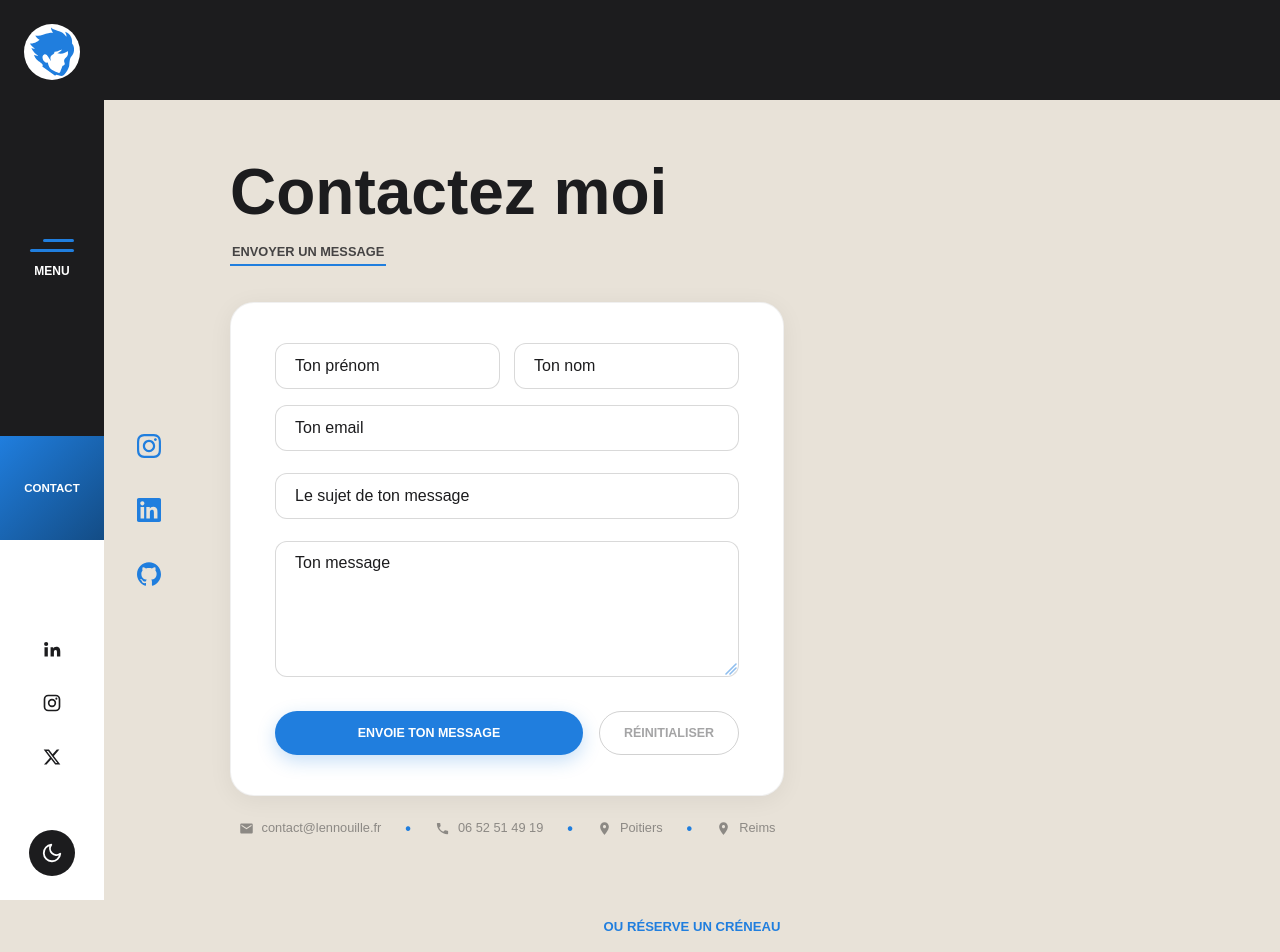
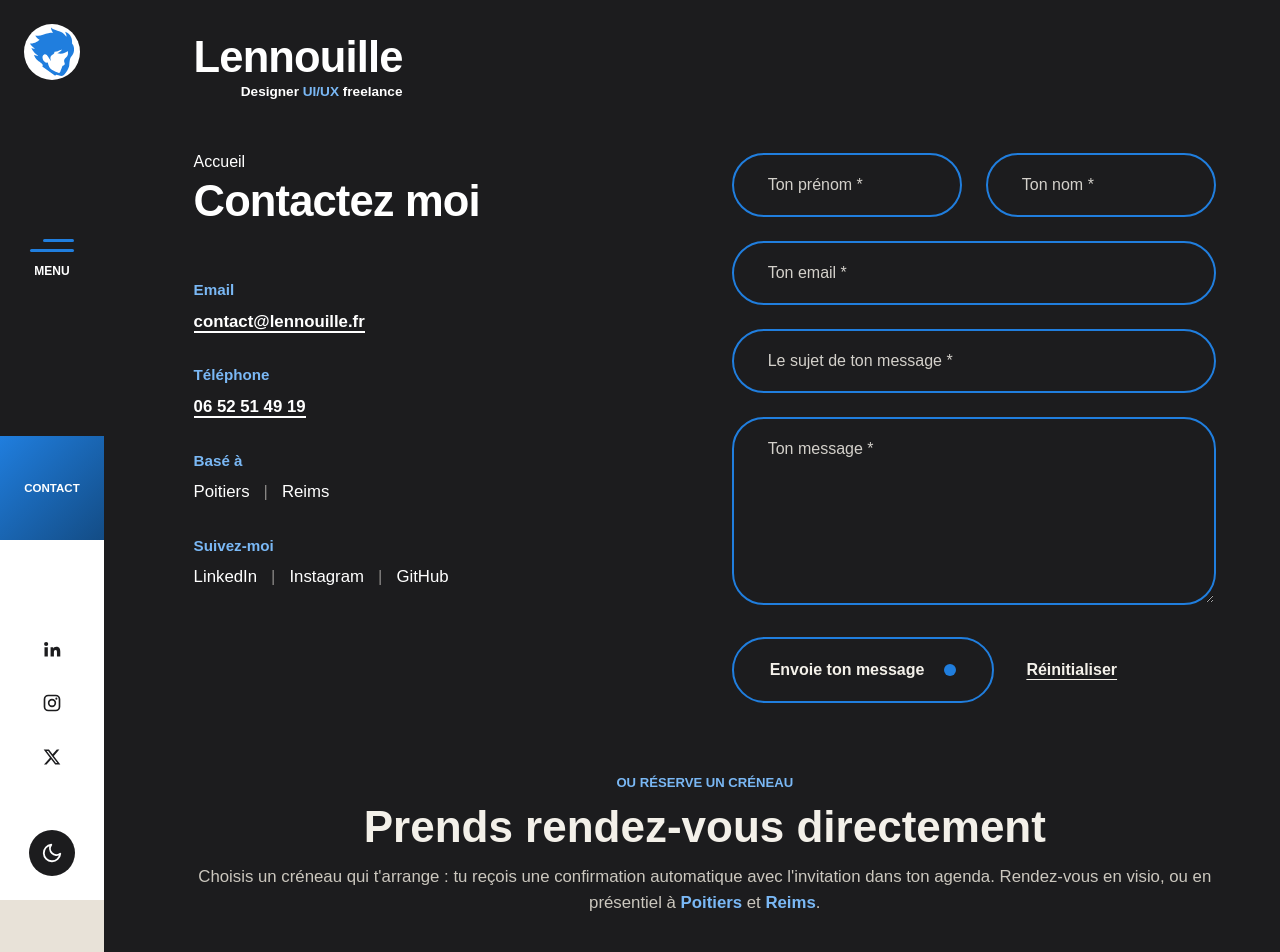
Before and after one commit to LeVraiLennouille/levrailennouille.github.io, a Jekyll site: the page built from contact.html, in a window 1280 px wide. Shown: the top 952 px of the page. Built offline with Jekyll 4.4.1, drawn with Linux system fonts in a browser that asks for light colours; nearby versions of some CDN libraries; some web fonts are replaced.

Commit message:
Contact page

```diff
--- a/contact.html
+++ b/contact.html
@@ -62,77 +62,69 @@ description: "Prêt à transformer votre idée en expérience digitale mémorabl
     <main class="Contact">
         {% include header.html %}
         <div class="ContactLayout">
-            <nav class="SocialSidebar" aria-label="Réseaux sociaux">
-                <a href="https://instagram.com/lennouille.fr/" target="_blank" aria-label="Instagram">
-                    <svg viewBox="0 0 24 24" xmlns="http://www.w3.org/2000/svg">
-                        <path d="M12 2.163c3.204 0 3.584.012 4.85.07 3.252.148 4.771 1.691 4.919 4.919.058 1.265.069 1.645.069 4.849 0 3.205-.012 3.584-.069 4.849-.149 3.225-1.664 4.771-4.919 4.919-1.266.058-1.644.07-4.85.07-3.204 0-3.584-.012-4.849-.07-3.26-.149-4.771-1.699-4.919-4.92-.058-1.265-.07-1.644-.07-4.849 0-3.204.013-3.583.07-4.849.149-3.227 1.664-4.771 4.919-4.919 1.266-.057 1.645-.069 4.849-.069zm0-2.163c-3.259 0-3.667.014-4.947.072-4.358.2-6.78 2.618-6.98 6.98-.059 1.281-.073 1.689-.073 4.948 0 3.259.014 3.668.072 4.948.2 4.358 2.618 6.78 6.98 6.98 1.281.058 1.689.072 4.948.072 3.259 0 3.668-.014 4.948-.072 4.354-.2 6.782-2.618 6.979-6.98.059-1.28.073-1.689.073-4.948 0-3.259-.014-3.667-.072-4.947-.196-4.354-2.617-6.78-6.979-6.98-1.281-.059-1.69-.073-4.949-.073zm0 5.838c-3.403 0-6.162 2.759-6.162 6.162s2.759 6.163 6.162 6.163 6.162-2.759 6.162-6.163c0-3.403-2.759-6.162-6.162-6.162zm0 10.162c-2.209 0-4-1.79-4-4 0-2.209 1.791-4 4-4s4 1.791 4 4c0 2.21-1.791 4-4 4zm6.406-11.845c-.796 0-1.441.645-1.441 1.44s.645 1.44 1.441 1.44c.795 0 1.439-.645 1.439-1.44s-.644-1.44-1.439-1.44z"/>
-                    </svg>
-                </a>
-                <a href="https://linkedin.com/in/Lennouille/" target="_blank" aria-label="LinkedIn">
-                    <svg viewBox="0 0 24 24" xmlns="http://www.w3.org/2000/svg">
-                        <path d="M20.447 20.452h-3.554v-5.569c0-1.328-.027-3.037-1.852-3.037-1.853 0-2.136 1.445-2.136 2.939v5.667H9.351V9h3.414v1.561h.046c.477-.9 1.637-1.85 3.37-1.85 3.601 0 4.267 2.37 4.267 5.455v6.286zM5.337 7.433c-1.144 0-2.063-.926-2.063-2.065 0-1.138.92-2.063 2.063-2.063 1.14 0 2.064.925 2.064 2.063 0 1.139-.925 2.065-2.064 2.065zm1.782 13.019H3.555V9h3.564v11.452zM22.225 0H1.771C.792 0 0 .774 0 1.729v20.542C0 23.227.792 24 1.771 24h20.451C23.2 24 24 23.227 24 22.271V1.729C24 .774 23.2 0 22.222 0h.003z"/>
-                    </svg>
-                </a>
-                <a href="https://github.com/LeVraiLennouille/" target="_blank" aria-label="GitHub">
-                    <svg viewBox="0 0 24 24" xmlns="http://www.w3.org/2000/svg">
-                        <path d="M12 .297c-6.63 0-12 5.373-12 12 0 5.303 3.438 9.8 8.205 11.385.6.113.82-.258.82-.577 0-.285-.01-1.04-.015-2.04-3.338.724-4.042-1.61-4.042-1.61C4.422 18.07 3.633 17.7 3.633 17.7c-1.087-.744.084-.729.084-.729 1.205.084 1.838 1.236 1.838 1.236 1.07 1.835 2.809 1.305 3.495.998.108-.776.417-1.305.76-1.605-2.665-.3-5.466-1.332-5.466-5.93 0-1.31.465-2.38 1.235-3.22-.135-.303-.54-1.523.105-3.176 0 0 1.005-.322 3.3 1.23.96-.267 1.98-.399 3-.405 1.02.006 2.04.138 3 .405 2.28-1.552 3.285-1.23 3.285-1.23.645 1.653.24 2.873.12 3.176.765.84 1.23 1.91 1.23 3.22 0 4.61-2.805 5.625-5.475 5.92.42.36.81 1.096.81 2.22 0 1.606-.015 2.896-.015 3.286 0 .315.21.69.825.57C20.565 22.092 24 17.592 24 12.297c0-6.627-5.373-12-12-12"/>
-                    </svg>
-                </a>
-            </nav>
-            <div class="ContactLeft" data-shape-mask>
-                <h1 class="ContactTitle">Contactez moi</h1>
-                <div class="ContactSubtitle">
-                    <span>Envoyer un message</span>
+            <a class="ContactBrand CursorHover" href="/" aria-label="Lennouille, retour à l'accueil">
+                <span class="Name">Lennouille</span>
+                <span class="Tag">Designer <strong>UI/UX</strong> freelance</span>
+            </a>
+
+            <div class="ContactGrid">
+                <div class="ContactInfo">
+                    <nav class="Crumb" aria-label="Fil d'Ariane"><a href="/">Accueil</a></nav>
+                    <h1 class="ContactTitle">Contactez moi</h1>
+
+                    <div class="ContactBlock">
+                        <span class="ContactLabel">Email</span>
+                        <a class="ContactLink" href="mailto:contact@lennouille.fr?subject=Contact via Portfolio">contact@lennouille.fr</a>
+                    </div>
+                    <div class="ContactBlock">
+                        <span class="ContactLabel">Téléphone</span>
+                        <a class="ContactLink" href="tel:0652514919">06 52 51 49 19</a>
+                    </div>
+                    <div class="ContactBlock">
+                        <span class="ContactLabel">Basé à</span>
+                        <ul class="ContactInline">
+                            <li><a href="/poitiers">Poitiers</a></li>
+                            <li><a href="/reims">Reims</a></li>
+                        </ul>
+                    </div>
+                    <div class="ContactBlock">
+                        <span class="ContactLabel">Suivez-moi</span>
+                        <ul class="ContactInline">
+                            <li><a href="https://linkedin.com/in/Lennouille/" target="_blank" rel="noopener noreferrer">LinkedIn</a></li>
+                            <li><a href="https://instagram.com/lennouille.fr/" target="_blank" rel="noopener noreferrer">Instagram</a></li>
+                            <li><a href="https://github.com/LeVraiLennouille/" target="_blank" rel="noopener noreferrer">GitHub</a></li>
+                        </ul>
+                    </div>
                 </div>
+
                 <form method="POST" action="https://formspree.io/f/moeqlegb" class="Form">
                     <div class="FormRow">
                         <div class="InputGroup">
                             <input id="prenom" type="text" name="prenom" class="Input" autocomplete="given-name" placeholder=" " required>
-                            <label for="prenom" class="Label">Ton prénom</label>
+                            <label for="prenom" class="Label">Ton prénom *</label>
                         </div>
                         <div class="InputGroup">
                             <input id="nom" type="text" name="nom" class="Input" autocomplete="family-name" placeholder=" " required>
-                            <label for="nom" class="Label">Ton nom</label>
+                            <label for="nom" class="Label">Ton nom *</label>
                         </div>
                     </div>
                     <div class="InputGroup">
                         <input id="email" type="email" name="email" class="Input" autocomplete="email" placeholder=" " required>
-                        <label for="email" class="Label">Ton email</label>
+                        <label for="email" class="Label">Ton email *</label>
                     </div>
                     <div class="InputGroup">
                         <input id="objet" type="text" name="objet" class="Input" placeholder=" " required>
-                        <label for="objet" class="Label">Le sujet de ton message</label>
+                        <label for="objet" class="Label">Le sujet de ton message *</label>
                     </div>
                     <div class="InputGroup">
                         <textarea id="message" name="message" rows="6" class="Input" placeholder=" " required></textarea>
-                        <label for="message" class="Label">Ton message</label>
+                        <label for="message" class="Label">Ton message *</label>
                     </div>
                     <div class="FormActions">
-                        <button type="submit" aria-label="Envoyer le message">Envoie ton message</button>
-                        <button type="reset" aria-label="Effacer le formulaire">Réinitialiser</button>
+                        <button type="submit" class="CursorHover" aria-label="Envoyer le message">Envoie ton message</button>
+                        <button type="reset" class="CursorHover" aria-label="Effacer le formulaire">Réinitialiser</button>
                     </div>
                 </form>
-                <div class="ContactCoords">
-                    <a href="mailto:contact@lennouille.fr?subject=Contact via Portfolio">
-                        <svg viewBox="0 0 24 24" xmlns="http://www.w3.org/2000/svg" aria-hidden="true"><path d="M20 4H4c-1.1 0-1.99.9-1.99 2L2 18c0 1.1.9 2 2 2h16c1.1 0 2-.9 2-2V6c0-1.1-.9-2-2-2zm0 4-8 5-8-5V6l8 5 8-5v2z"/></svg>
-                        contact@lennouille.fr
-                    </a>
-                    <span class="CoordDot">•</span>
-                    <a href="tel:0652514919">
-                        <svg viewBox="0 0 24 24" xmlns="http://www.w3.org/2000/svg" aria-hidden="true"><path d="M6.62 10.79c1.44 2.83 3.76 5.14 6.59 6.59l2.2-2.2c.27-.27.67-.36 1.02-.24 1.12.37 2.33.57 3.57.57.55 0 1 .45 1 1V20c0 .55-.45 1-1 1-9.39 0-17-7.61-17-17 0-.55.45-1 1-1h3.5c.55 0 1 .45 1 1 0 1.25.2 2.45.57 3.57.11.35.03.74-.25 1.02l-2.2 2.2z"/></svg>
-                        06 52 51 49 19
-                    </a>
-                    <span class="CoordDot">•</span>
-                    <a href="/poitiers">
-                        <svg viewBox="0 0 24 24" xmlns="http://www.w3.org/2000/svg" aria-hidden="true"><path d="M12 2C8.13 2 5 5.13 5 9c0 5.25 7 13 7 13s7-7.75 7-13c0-3.87-3.13-7-7-7zm0 9.5c-1.38 0-2.5-1.12-2.5-2.5s1.12-2.5 2.5-2.5 2.5 1.12 2.5 2.5-1.12 2.5-2.5 2.5z"/></svg>
-                        Poitiers
-                    </a>
-                    <span class="CoordDot">•</span>
-                    <a href="/reims">
-                        <svg viewBox="0 0 24 24" xmlns="http://www.w3.org/2000/svg" aria-hidden="true"><path d="M12 2C8.13 2 5 5.13 5 9c0 5.25 7 13 7 13s7-7.75 7-13c0-3.87-3.13-7-7-7zm0 9.5c-1.38 0-2.5-1.12-2.5-2.5s1.12-2.5 2.5-2.5 2.5 1.12 2.5 2.5-1.12 2.5-2.5 2.5z"/></svg>
-                        Reims
-                    </a>
-                </div>
             </div>
         </div>
         <section class="ContactBooking" id="rdv" aria-labelledby="contact-booking-title">
```
Also changed, not shown: style.css.
